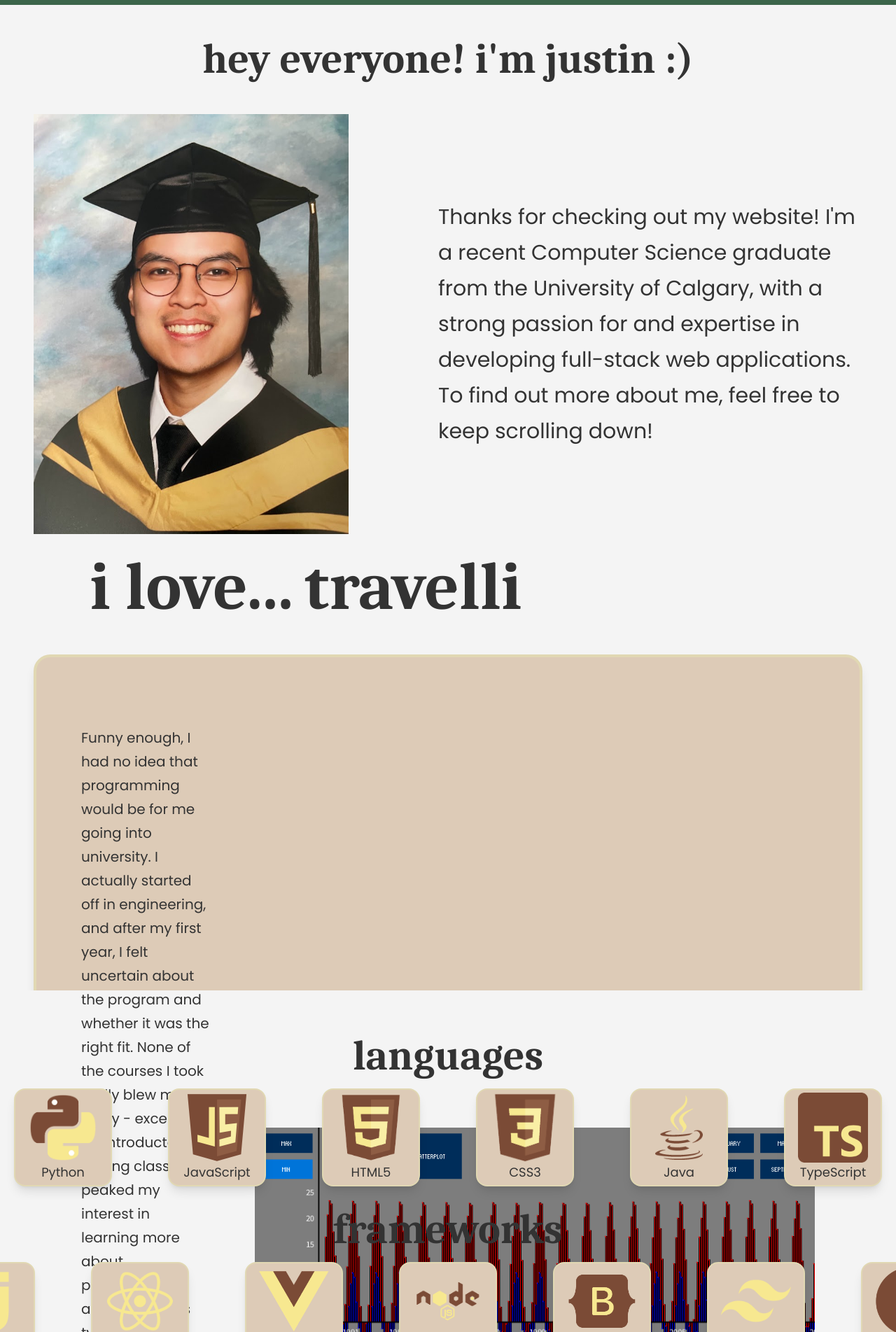
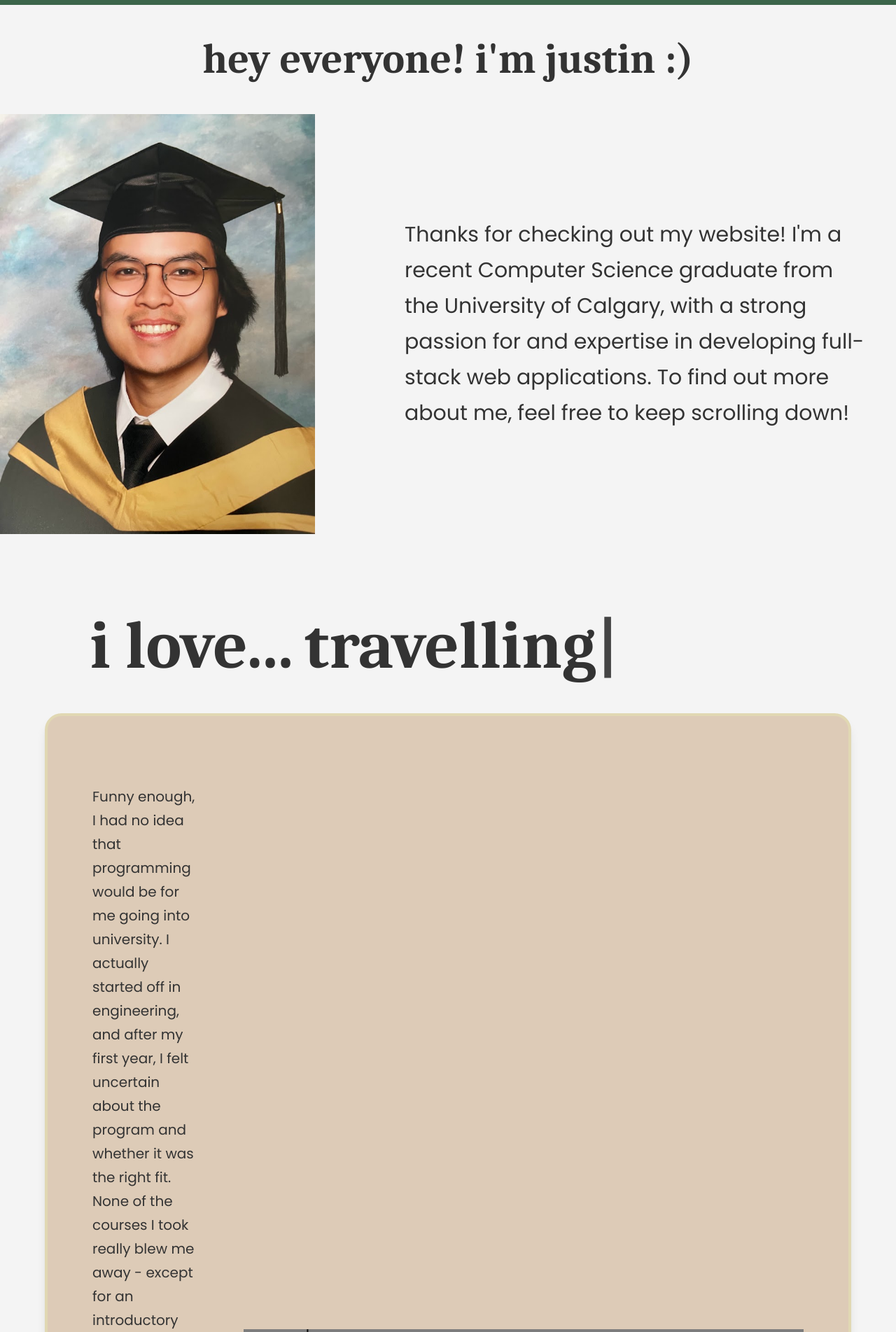
Before and after one commit to Justin-Chua/Personal-Portfolio, a Next.js app in the folder portfolio/: page / in a window 1280 px wide. Shown: the part 57-1960 px from the top of the page at 70% size. Built offline with nearby package versions, Linux system fonts and the light colour scheme; a web font is replaced by a local one.

Commit message:
fixed bug with height responsiveness

```diff
--- a/portfolio/src/components/About.tsx
+++ b/portfolio/src/components/About.tsx
@@ -30,7 +30,7 @@ const About: React.FC = () => {
 
     return (
         <div id="about-section" className="wrapper">
-            <div className="flex gap-x-4 flex-row pt-12 pl-32">
+            <div className="flex gap-x-4 flex-row p-12 pl-32">
                 <p className="font-caladea text-8xl text-earth-grey">i love...</p>
                 <div className="font-caladea text-8xl text-earth-grey">
                     <Typewriter
@@ -42,7 +42,7 @@ const About: React.FC = () => {
                     />
                  </div>
             </div>
-            <div className="flex gap-x-16 p-16 m-12 rounded-3xl shadow-lg
+            <div className="flex gap-x-16 p-16 mx-16 rounded-3xl shadow-lg
                 border-4 border-earth-beige-light bg-earth-beige-dark items-center justify-between">
                 <pre className={ `font-poppins text-xl font-normal text-wrap text-earth-grey leading-[1.7]
                     transition-fade ${ fade ? "opacity-0" : "opacity-100" }` }>
--- a/portfolio/src/components/Home.tsx
+++ b/portfolio/src/components/Home.tsx
@@ -6,11 +6,11 @@ import { introduction } from "@/data/PortfolioData";
 const Home: React.FC = () => {
     { /** Translate the wrapper downwards equal to the size of the nav */}
     return (
-        <div id="home-section" className="wrapper">
-            <div className="flex items-center justify-center pt-12">
+        <div id="home-section" className="wrapper gap-y-12">
+            <div className="flex items-center justify-center p-12">
                 <p className="font-caladea text-6xl text-earth-grey">hey everyone! i'm justin :)</p>
             </div>
-            <div className="flex items-center justify-center gap-x-32 p-12">
+            <div className="flex items-center justify-center gap-x-32">
                 <Image src="/resources/images/grad_photo.jpg" height={ 0 } width={ 450 } alt="Graduation photo"/>
                 <p className="max-w-3xl font-poppins text-3xl font-normal text-balance text-earth-grey leading-[1.7]">{ introduction }</p>
             </div>
--- /dev/null
+++ b/portfolio/src/components/Resume.tsx
@@ -0,0 +1,11 @@
+import React from "react";
+
+const Resume: React.FC = () => {
+    return (
+        <div id="resume-section" className="wrapper">
+            <p>what up y'all</p>
+        </div>
+    );
+};
+
+export default Resume;
--- a/portfolio/src/components/Skills.tsx
+++ b/portfolio/src/components/Skills.tsx
@@ -6,7 +6,7 @@ import { skillsItems } from "@/data/PortfolioData";
 const Skills: React.FC = () => {
     return (
         <div id="skills-section" className="wrapper">
-            <div className="flex flex-col gap-y-8 font-caladea text-6xl text-earth-grey items-center justify-center">
+            <div className="flex flex-col gap-y-8 pt-12 font-caladea text-6xl text-earth-grey items-center justify-center">
                 { skillsItems.map((item) => (
                     <div className="flex flex-col gap-y-4 items-center justify-center">
                         <h1>{ item.category }</h1>
--- a/portfolio/src/pages/index.tsx
+++ b/portfolio/src/pages/index.tsx
@@ -2,7 +2,8 @@ import NavBar from "@/components/NavBar";
 import Home from "@/components/Home";
 import About from "@/components/About";
 import Skills from "@/components/Skills";
-import React, { useState } from "react";
+import Resume from "@/components/Resume";
+import React from "react";
 
 const Page = () => {
   return (
@@ -11,6 +12,7 @@ const Page = () => {
       <Home></Home>
       <About></About>
       <Skills></Skills>
+      <Resume></Resume>
     </div>
   )
 };
--- a/portfolio/src/styles/globals.css
+++ b/portfolio/src/styles/globals.css
@@ -23,7 +23,7 @@
     }
     /* Wrapper container used across each section */
     .wrapper {
-        @apply flex-none w-full h-offset pt-16 bg-earth-white
+        @apply flex-none w-full h-auto pt-16 bg-earth-white
     }
     /* Fade transition animation for the about section */
     .transition-fade {
```
